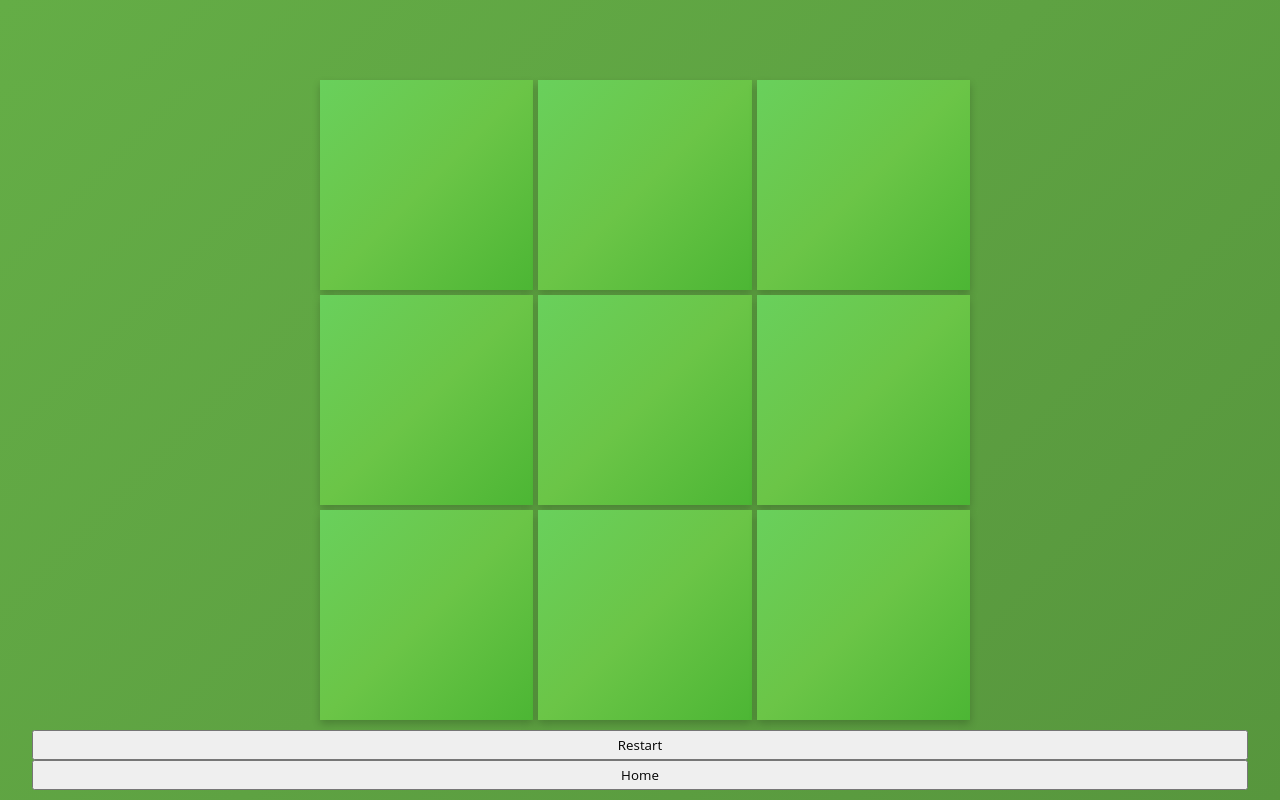
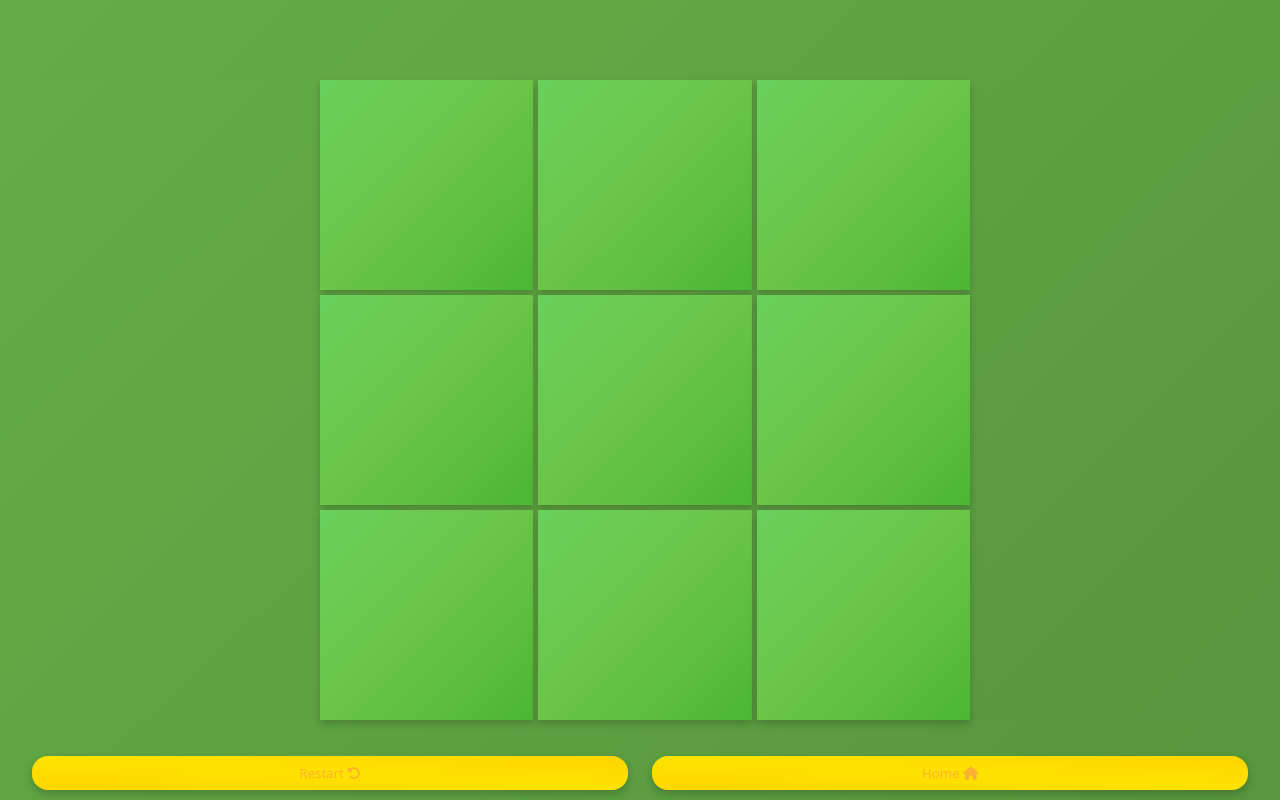
Before and after one commit to danielabe/tic-tac-toe, a plain HTML site: page index.html in a window 1280 px wide. Drawn offline with Linux system fonts and the light colour scheme.

Commit message:
design buttons game

```diff
--- a/index.html
+++ b/index.html
@@ -30,8 +30,8 @@
                 <div id="c9" class="cell"></div>
             </div>
             <div class="btns-game">
-                <button class="btn-game">Restart</button>
-                <button class="btn-game">Home</button>
+                <button class="btn-game">Restart <i class="fas fa-undo-alt"></i></button>
+                <button class="btn-game">Home <i class="fas fa-home"></i></button>
             </div>
             <div id="dkImg" class="dark-image none">
                 <div id="modal" class="modal">
--- a/styles/styles.scss
+++ b/styles/styles.scss
@@ -100,13 +100,28 @@ main {
 }
 
 .btns-game {
+    display: flex;
+    justify-content: space-between;
     position: absolute;
     bottom: 10px;
     width: 95%;
 }
 
 .btn-game {
-    height: 30px;
+    width: 49%;
+    height: 34px;
+    border-radius: 16px;
+    border: none;
+    background: #ffdd00;
+    background: rgb(255,221,0);
+    background: linear-gradient(3deg, rgba(255,221,0,1) 0%, rgba(255,233,90,1) 50%, rgba(255,221,0,1) 100%);
+    background: rgb(255,213,0);
+    background: linear-gradient(3deg, rgba(255,213,0,1) 0%, rgba(255,226,0,1) 50%, rgba(255,213,0,1) 100%);
+    color: #fbb034;
+    box-shadow: 0 4px 8px 0 rgba(0, 0, 0, 0.2);
+    &:hover {
+        cursor: pointer;
+    }
 }
 
 .none {
```
Also changed, not shown: styles/styles.css, 1 other file.
